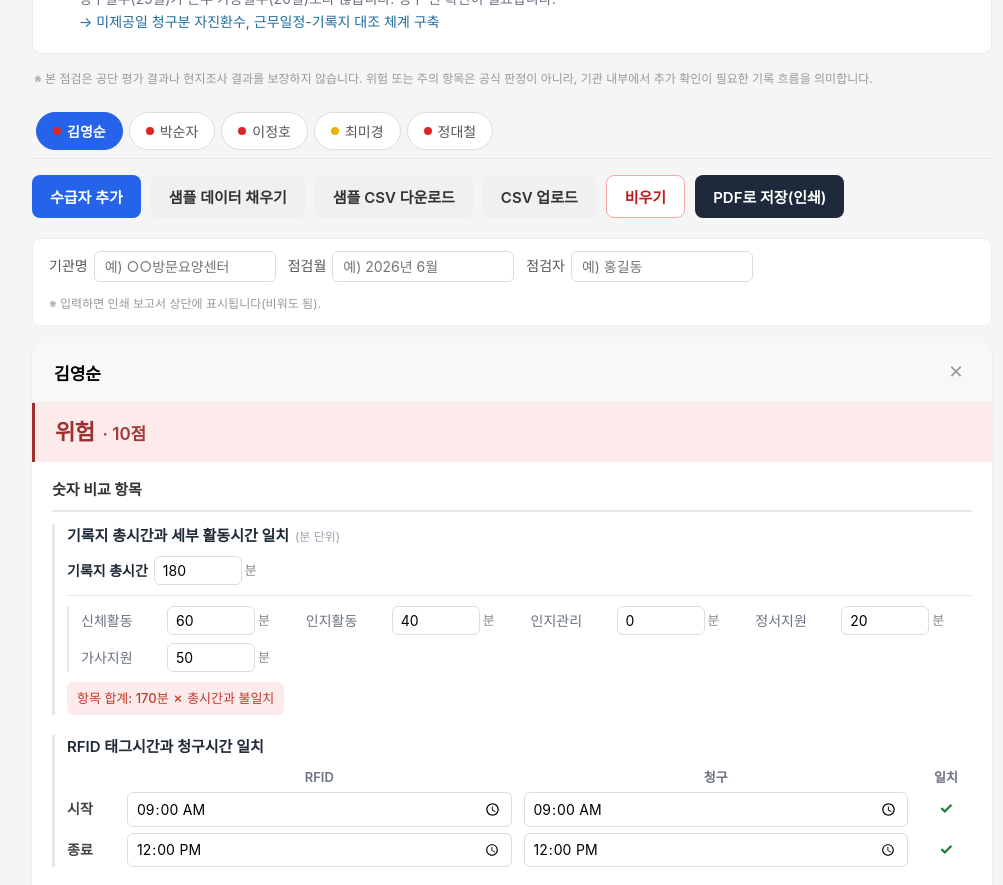
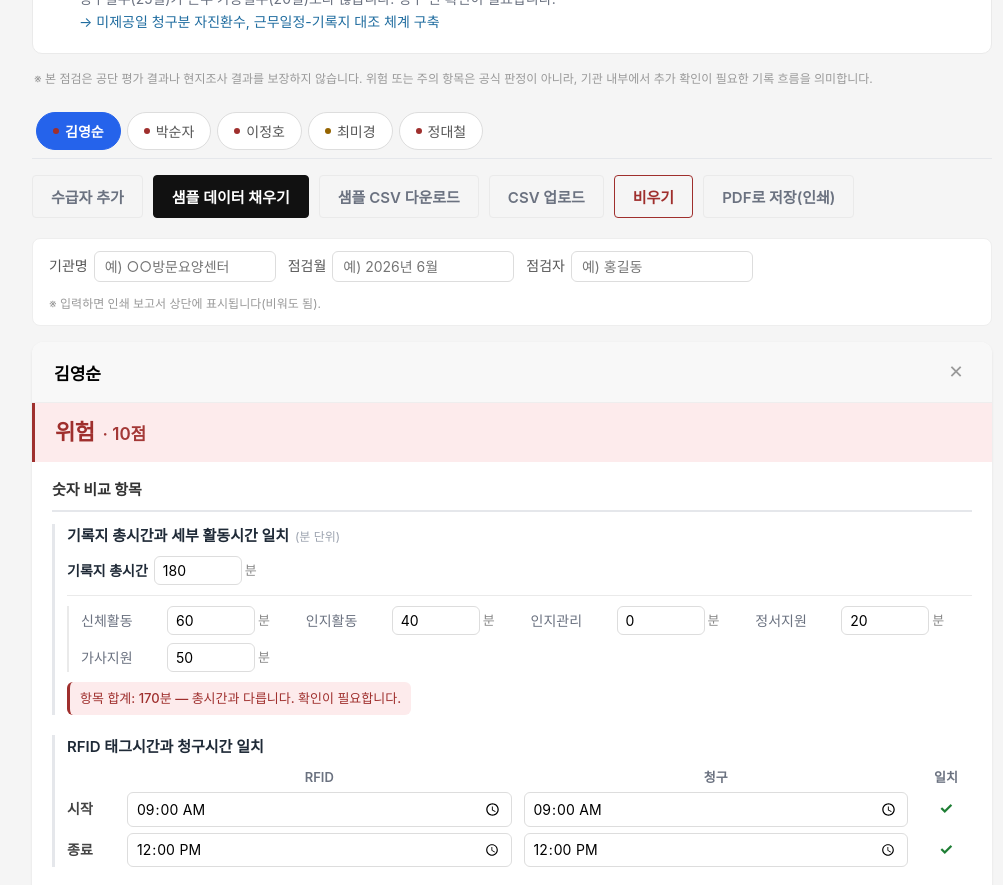
Before and after one commit to ganho2040-glitch/ltc_audit, a React (Vite) app: page / in a window 1280 px wide. Shown: the part 740-1625 px from the top of the page, without its empty margins (128-1131 px from the left). Built offline with nearby package versions, Linux system fonts and the light colour scheme; a web font is replaced by a local one.

Commit message:
QA수정 P1-P6: 배너 파스텔/툴바 editorial/탭점6px/불일치문구·스타일/CTA·title 정합 (84점, 스타일만)

```diff
--- a/src/App.css
+++ b/src/App.css
@@ -262,13 +262,13 @@ h1 {
   font-weight: 700;
 }
 .tab-dot {
-  width: 8px;
-  height: 8px;
+  width: 6px;
+  height: 6px;
   border-radius: 50%;
   flex: 0 0 auto;
 }
-.dot-critical { background: #dc2626; }
-.dot-warning { background: #eab308; }
+.dot-critical { background: var(--risk-bad-text); }
+.dot-warning { background: var(--risk-warn-text); }
 
 /* ── 툴바 ── */
 .toolbar {
@@ -278,34 +278,29 @@ h1 {
 }
 .btn {
   padding: 10px 18px;
-  border: none;
-  border-radius: 8px;
+  border: 1px solid var(--border);
+  border-radius: 4px;
+  background: transparent;
+  color: var(--text-secondary);
   font-size: 15px;
   font-weight: 600;
   cursor: pointer;
   font-family: inherit;
 }
-.btn-primary {
-  background: #2563eb;
-  color: #fff;
+.btn:hover { background: var(--surface); }
+/* "샘플 데이터 채우기" — 툴바에서 유일한 진한 버튼 */
+.btn-fill {
+  background: var(--cta-bg);
+  color: var(--cta-text);
+  border-color: var(--cta-bg);
 }
-.btn-primary:hover { background: #1d4ed8; }
-.btn-sample {
-  background: #f0f0f0;
-  color: #333;
+.btn-fill:hover { background: var(--cta-hover); border-color: var(--cta-hover); }
+/* "비우기" — 빨강 외곽선 */
+.btn-clear {
+  border-color: var(--risk-bad-text);
+  color: var(--risk-bad-text);
 }
-.btn-sample:hover { background: #e0e0e0; }
-.btn-clear {
-  background: #fff;
-  color: #b91c1c;
-  border: 1px solid #fca5a5;
-}
-.btn-clear:hover { background: #fef2f2; }
-.btn-print {
-  background: #1e293b;
-  color: #fff;
-}
-.btn-print:hover { background: #0f172a; }
+.btn-clear:hover { background: var(--risk-bad-bg); }
 
 /* ── 보고서 메타 입력란 (기관명/점검월/점검자) ── */
 .report-meta-inputs {
@@ -578,8 +573,9 @@ h1 {
   color: #1e7e34;
 }
 .calc-hint.mismatch {
-  background: #fdeaea;
-  color: #c0392b;
+  background: var(--risk-bad-bg);
+  color: var(--risk-bad-text);
+  border-left: 3px solid var(--risk-bad-text);
 }
 
 /* ── RFID vs 청구 시간 비교 표 ── */
--- a/src/App.jsx
+++ b/src/App.jsx
@@ -198,7 +198,7 @@ function RecipientCard({ data, index, onUpdate, onRemove }) {
             </div>
             <p className={`calc-hint ${totalMatch ? 'match' : 'mismatch'}`}>
               항목 합계: {detailSum}분
-              {totalMatch ? ' ✓ 일치' : ' ✗ 총시간과 불일치'}
+              {totalMatch ? ' ✓ 일치' : ' — 총시간과 다릅니다. 확인이 필요합니다.'}
             </p>
           </div>
 
@@ -623,7 +623,7 @@ function App() {
 
       <div className="toolbar">
         <button className="btn btn-primary" onClick={addRecipient}>수급자 추가</button>
-        <button className="btn btn-sample" onClick={loadSample}>샘플 데이터 채우기</button>
+        <button className="btn btn-fill" onClick={loadSample}>샘플 데이터 채우기</button>
         <button className="btn btn-sample" onClick={downloadSampleCSV}>샘플 CSV 다운로드</button>
         <button className="btn btn-sample" onClick={() => fileInputRef.current && fileInputRef.current.click()}>CSV 업로드</button>
         <button className="btn btn-clear" onClick={clearAll}>비우기</button>
```
